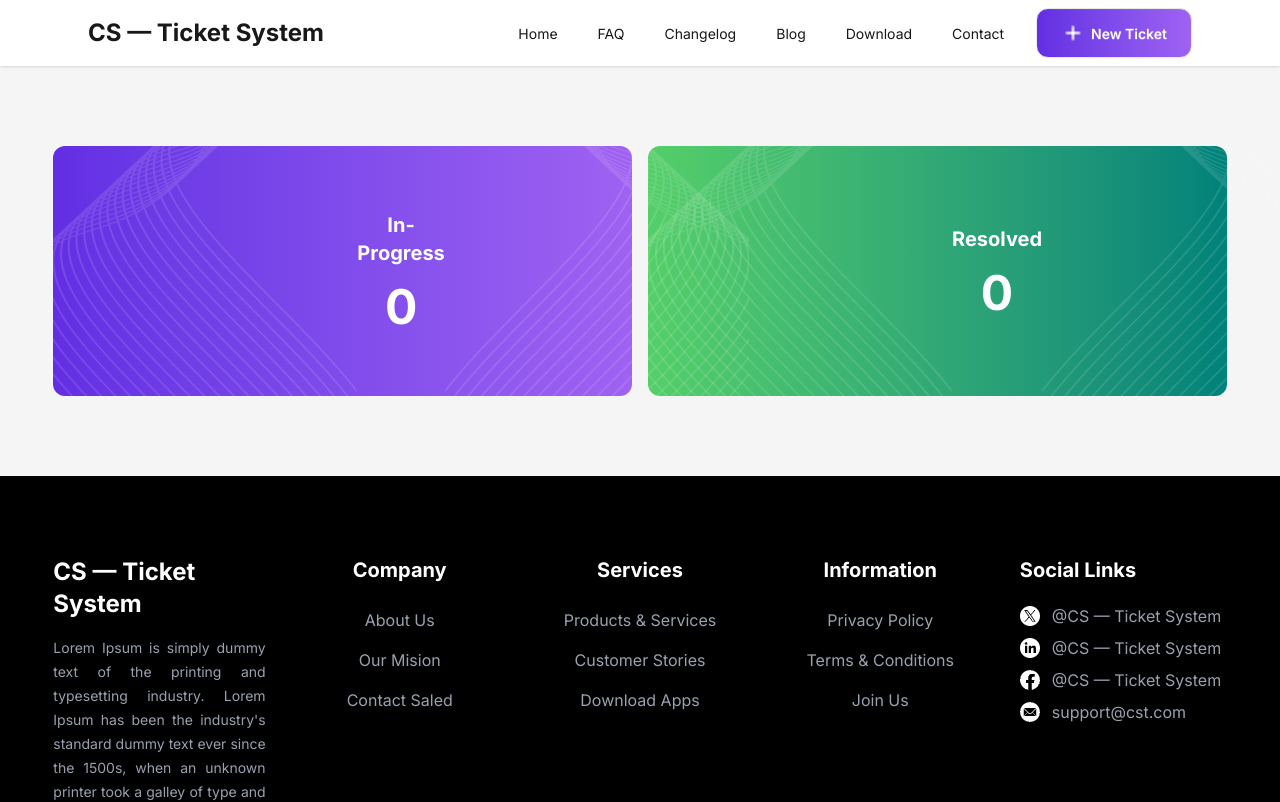
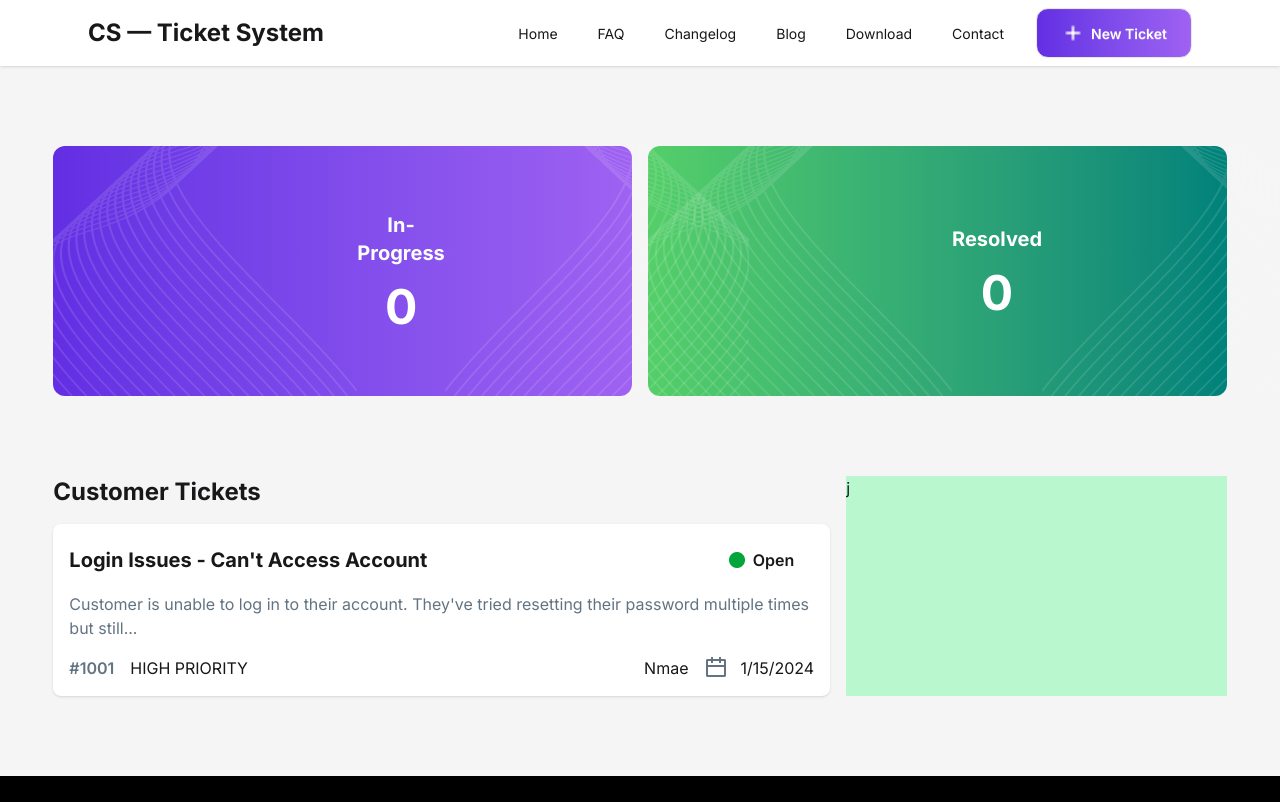
Before and after one commit to jahiddeveloper/Assignment-7, a React (Vite) app: page / in a window 1280 px wide. Shown: the top 802 px of the page. Built offline with nearby package versions, Linux system fonts and the light colour scheme.

Commit message:
Card design compleat

```diff
--- a/src/App.jsx
+++ b/src/App.jsx
@@ -1,7 +1,9 @@
+import { Suspense } from 'react'
 import './App.css'
 import Footer from './Component/Footer'
 import Hero from './Component/Hero'
 import Navbar from './Component/Navbar'
+import TicketsCard from './Component/TicketsCard/TicketsCard'
 
 function App() {
 
@@ -9,6 +11,11 @@ function App() {
     <>
       <Navbar></Navbar>
       <Hero></Hero>
+
+      <Suspense fallback = {<h3>Just a sec</h3>}>
+      <TicketsCard></TicketsCard>
+      </Suspense>
+
       <Footer></Footer>
     </>
   )
--- /dev/null
+++ b/src/Component/TicketsCard/TicketsCard.jsx
@@ -0,0 +1,53 @@
+import React from "react";
+import ellips from "../../assets/Ellipse.png";
+import calender from "../../assets/calender.png";
+
+const TicketsCard = () => {
+  return (
+    <div className="md:w-11/12 mx-auto mt-10 md:mt-20 grid grid-cols-1 md:grid-cols-12 gap-4">
+      <div className="col-span-8">
+        <h2 className="font-bold text-2xl">Customer Tickets</h2>
+        <div className="mt-4">
+          <div className="bg-white shadow-sm rounded-lg p-4">
+            <div className="flex justify-between items-center">
+              <h2 className="font-bold text-xl">
+                Login Issues - Can't Access Account
+              </h2>
+              <p
+                className="flex items-center gap-2 px-5 py-2 font-semibold"
+              >
+                <img
+                  className="w-4 h-4 rounded-5xl"
+                  src={ellips}
+                  alt=""
+                />
+                Open
+              </p>
+            </div>
+            <p className="mt-3 text-[#627382]">
+              Customer is unable to log in to their account. They've tried
+              resetting their password multiple times but still...
+            </p>
+            <div className="flex justify-between items-center mt-4">
+              <div className="flex items-center gap-4">
+                <p className="text-[#627382] font-semibold">#1001</p>
+                <p>HIGH PRIORITY</p>
+              </div>
+              <div className="flex items-center gap-4">
+                <p>Nmae</p>
+                <div className="flex items-center gap-3">
+                  <img src={calender} alt="" />
+                  <p>1/15/2024</p>
+                </div>
+              </div>
+            </div>
+          </div>
+        </div>
+      </div>
+
+      <div className="col-span-4 bg-green-200">j</div>
+    </div>
+  );
+};
+
+export default TicketsCard;
```
